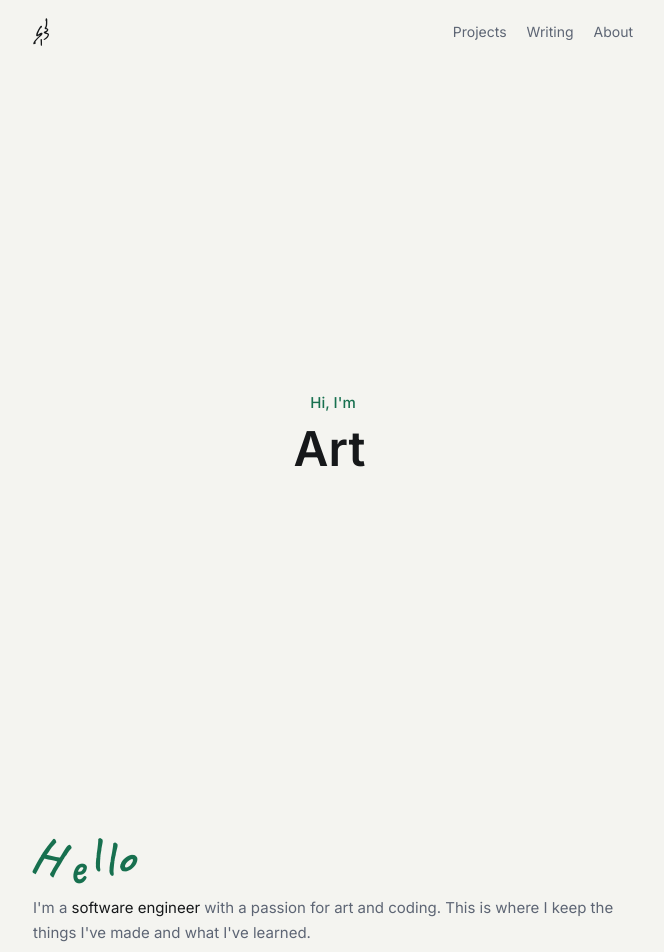
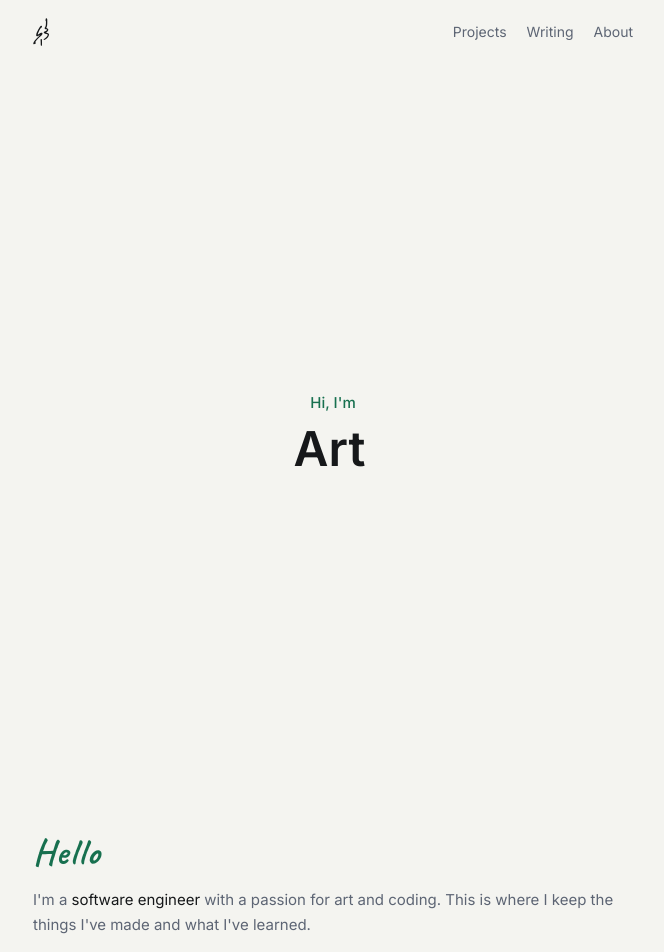
Before and after one commit to SutheeraP/Sutheera-port, a Next.js app in the folder portfolio/: page / in a window 1280 px wide. Shown: the top 952 px of the page, without its empty margins (307-971 px from the left). Built offline with nearby package versions, Linux system fonts and the light colour scheme.

Commit message:
Render the Hello as plain handwritten text
Co-Authored-By: Claude Opus 5.5 <noreply@anthropic.com>
Claude-Session: https://claude.ai/code/session_01USHni6pg1b7WyxqPKt1Vr7

```diff
--- a/portfolio/src/components/PlayfulHello.js
+++ b/portfolio/src/components/PlayfulHello.js
@@ -1,25 +1,7 @@
-// The big wobbly "Hello" from the first version of the site. Each letter is
-// tilted and nudged a little so it looks hand-placed.
-const letters = [
-  { letter: "H", className: "rotate-[14deg]" },
-  { letter: "e", className: "-rotate-[11deg] translate-y-2 sm:translate-y-3" },
-  { letter: "l", className: "-rotate-[14deg]" },
-  { letter: "l", className: "-rotate-[11deg] translate-y-1" },
-  { letter: "o", className: "rotate-[11deg]" },
-];
-
 export default function PlayfulHello({ id }) {
   return (
-    <h2
-      id={id}
-      aria-label="Hello"
-      className="flex gap-1 font-hand text-4xl font-bold leading-none text-accent sm:gap-1.5 sm:text-5xl"
-    >
-      {letters.map(({ letter, className }, index) => (
-        <span key={index} aria-hidden="true" className={`inline-block ${className}`}>
-          {letter}
-        </span>
-      ))}
+    <h2 id={id} className="font-hand text-3xl font-bold leading-none tracking-wider text-accent sm:text-4xl">
+      Hello
     </h2>
   );
 }
```
